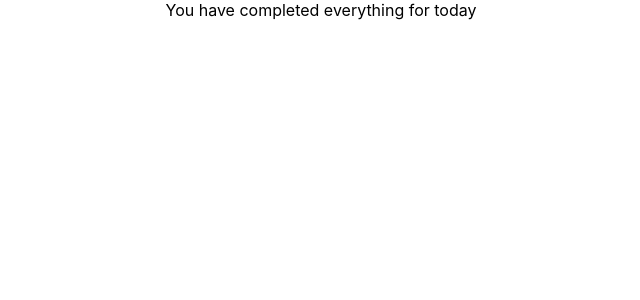
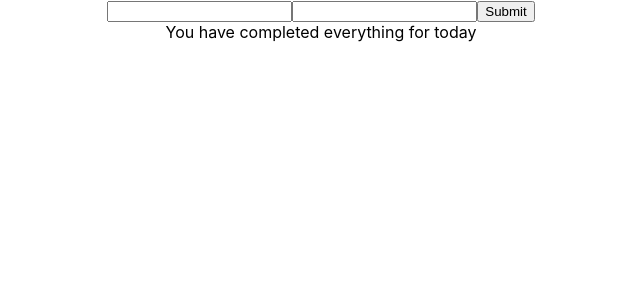
Before and after one commit to Tooogi/Todo-app, a React (Create React App) app: page / in a window 1280 px wide. Shown: the top 300 px of the page, without its empty margins (319-959 px from the left). Built offline with nearby package versions, Linux system fonts and the light colour scheme.

Commit message:
Add controlled form for creating cards

```diff
--- a/src/App.js
+++ b/src/App.js
@@ -1,14 +1,54 @@
-import { useState } from 'react';
+import { useState, form, label, input } from 'react';
 import './App.css';
 
 function App() {
 
   const [cards, setCards] = useState([]);
+  const [title, setTitle] = useState("");
+  const [description, setDescription] = useState("");
 
   const listItem = cards.map(card => <div>{card.title} {card.description}</div>)
 
+  function handleTitleChange(e) {
+    setTitle(e.target.value);
+  }
+
+  function handleDescriptionChange(e) {
+    setDescription(e.target.value);
+  }
+
+  function handleSubmit(e){
+    e.preventDefault();
+
+    const newCard = {
+      title: title,
+      description: description
+    };
+
+    setCards([...cards, newCard]);
+
+    setTitle("");
+    setDescription("");
+  }
+
   return (
     <div className="App">
+      <form onSubmit={handleSubmit}>
+        <label>
+          <input name='title'
+            value={title}
+            onChange={handleTitleChange}
+          />
+        </label>
+        <label>
+          <input name='description'
+            value={description}
+            onChange={handleDescriptionChange}
+          />
+        </label>
+        <input type='submit' />
+      </form>
+
       {cards.length === 0 ? "You have completed everything for today" : listItem}
     </div>
   );
```
